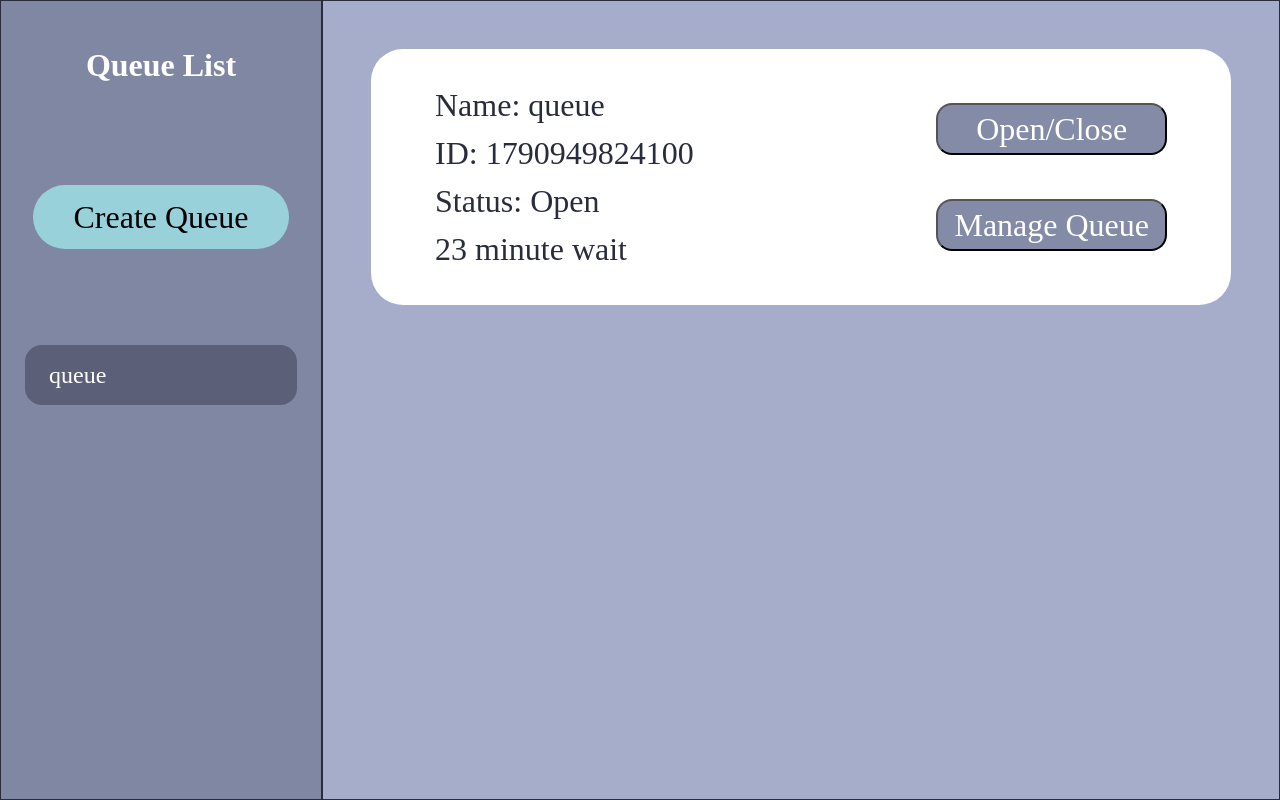
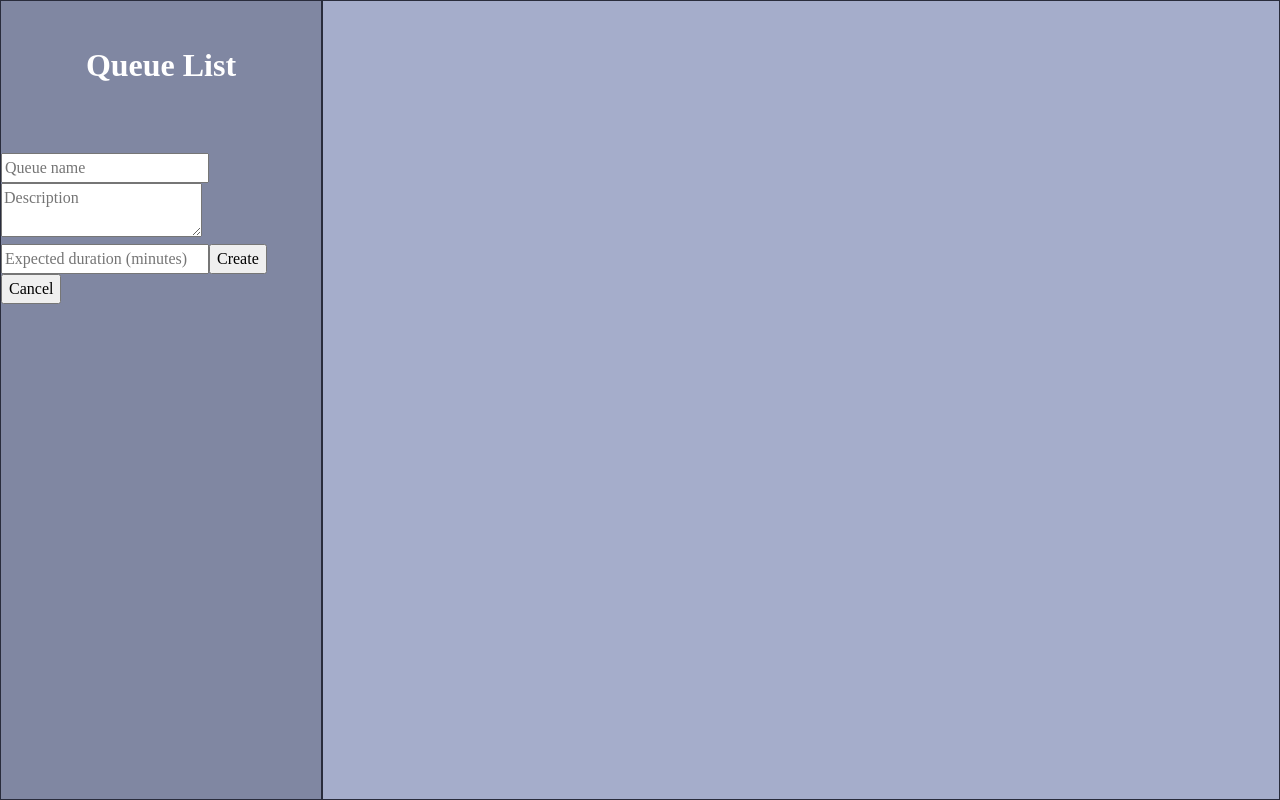
Before and after one commit to sebvu/COSC-4353-F26-Group-1, a Next.js app: page /admin-dashboard in a window 1280 px wide. Both pictures are taken after a click on the button "Create Queue". Built offline with nearby package versions, Linux system fonts and the light colour scheme.

Commit message:
Make form for creating queues

```diff
--- a/app/admin-dashboard/page.tsx
+++ b/app/admin-dashboard/page.tsx
@@ -1,7 +1,7 @@
 "use client";
 
 import styles from "@/app/ui/admin-dashboard/admin-dashboard.module.css";
-import { useState } from "react";
+import { useRef, useState } from "react";
 
 class User {
   id: number;
@@ -53,16 +53,35 @@ class Queue {
 export default function Page() {
   const [queues, setQueues] = useState<Queue[]>([]);
   const [selectedQueueId, setSelectedQueueId] = useState<number | null>(null);
+  const [expectedDuration, setExpectedDuration] = useState("");
+  const [creatingQueue, setCreatingQueue] = useState(false);
+  const [queueName, setQueueName] = useState("");
+  const [queueDescription, setQueueDescription] = useState("");
   const selectedQueue = queues.find((queue) => queue.id === selectedQueueId);
 
+  const currQueueId = useRef(1);
 
-  function createQueue () {
-    const newQueue = new Queue(Date.now(), "queue", "is a queue :D", 23);
+  function createQueue(e: React.FormEvent<HTMLFormElement>) {
+    e.preventDefault();
+
+    const newQueue = new Queue(
+      currQueueId.current,
+      queueName,
+      queueDescription,
+      Number(expectedDuration),
+    );
+
+    currQueueId.current += 1;
 
     setQueues((currentQueues) => [
       ...currentQueues,
       newQueue,
     ]);
+
+    setQueueName("");
+    setQueueDescription("");
+    setExpectedDuration("");
+    setCreatingQueue(false);
   }
 
   function deleteQueue(id: number) {
@@ -78,9 +97,51 @@ export default function Page() {
     return (
       <div className={styles.queueListContainer}>
           <h1 onClick={() => setSelectedQueueId(null)}>Queue List</h1>
-          <button onClick={createQueue} className={styles.createQueueButton}>
+          {creatingQueue ? (
+          <form onSubmit={createQueue}>
+            <input
+              type="text"
+              placeholder="Queue name"
+              value={queueName}
+              onChange={(e) => setQueueName(e.target.value)}
+              required
+            />
+
+            <textarea
+              placeholder="Description"
+              value={queueDescription}
+              onChange={(e) => setQueueDescription(e.target.value)}
+              required
+            />
+
+            <input
+              type="number"
+              placeholder="Expected duration (minutes)"
+              value={expectedDuration}
+              onChange={(e) => setExpectedDuration(e.target.value)}
+              min="1"
+              required
+            />
+
+            <button type="submit">
+              Create
+            </button>
+
+            <button
+              type="button"
+              onClick={() => setCreatingQueue(false)}
+            >
+              Cancel
+            </button>
+          </form>
+        ) : (
+          <button
+            className={styles.createQueueButton}
+            onClick={() => setCreatingQueue(true)}
+          >
             Create Queue
           </button>
+        )}
           <ul className={styles.queueList}>
             {queues.map((queue) => (
               <li
```
